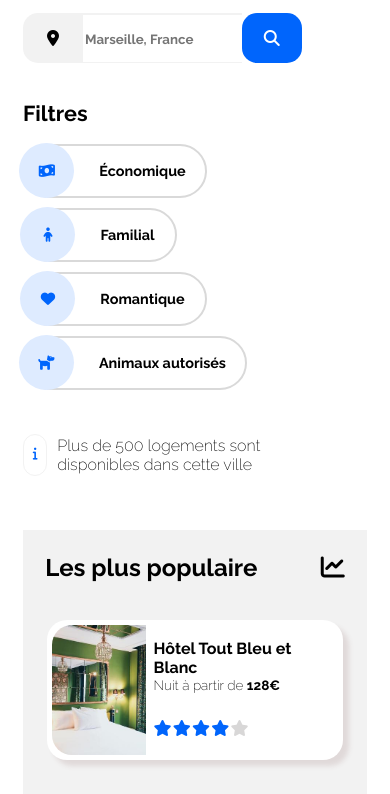
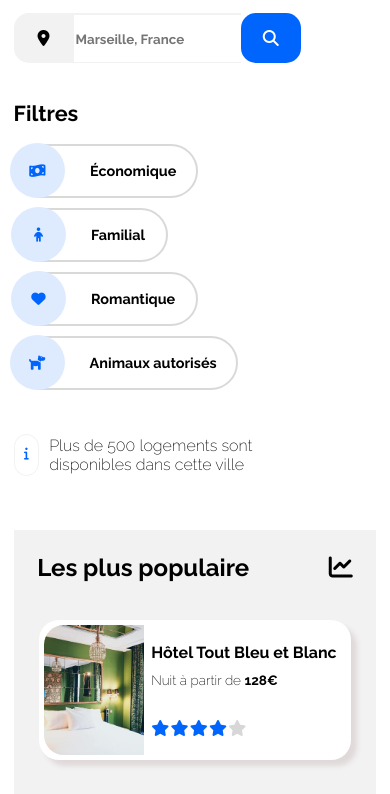
Before and after one commit to MbuakiNsiala/Booki-Openclassrooms, a plain HTML site: page index.html in a window 390 px wide. Shown: the part 336-1130 px from the top of the page. Drawn offline with Linux system fonts and the light colour scheme.

Commit message:
reglage size main

```diff
--- a/css/mobile.css
+++ b/css/mobile.css
@@ -1,6 +1,6 @@
 main
 {
-   width: 92%;
+   width: 97%;
 }
 .bloc-spin
 {
```
